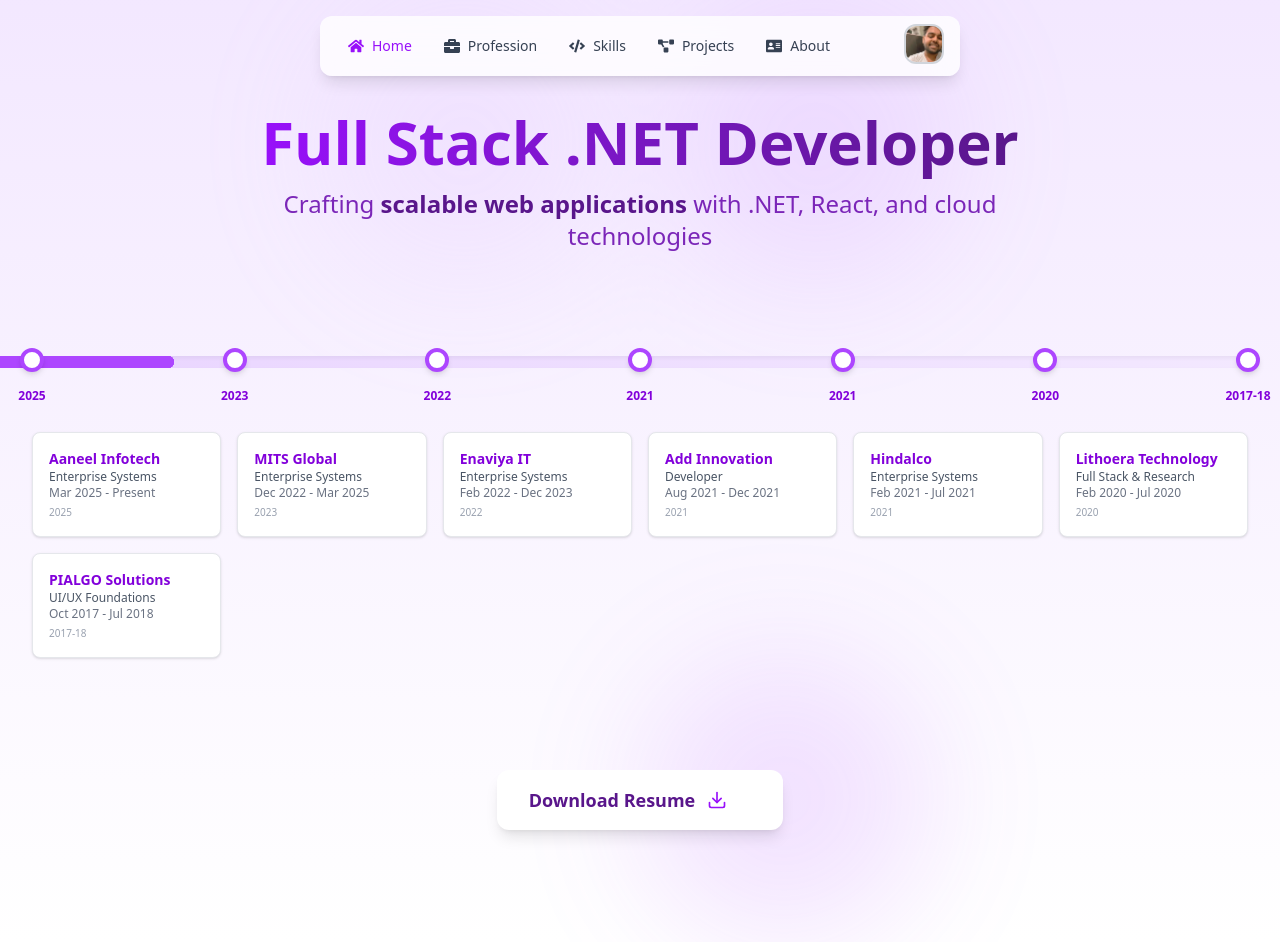
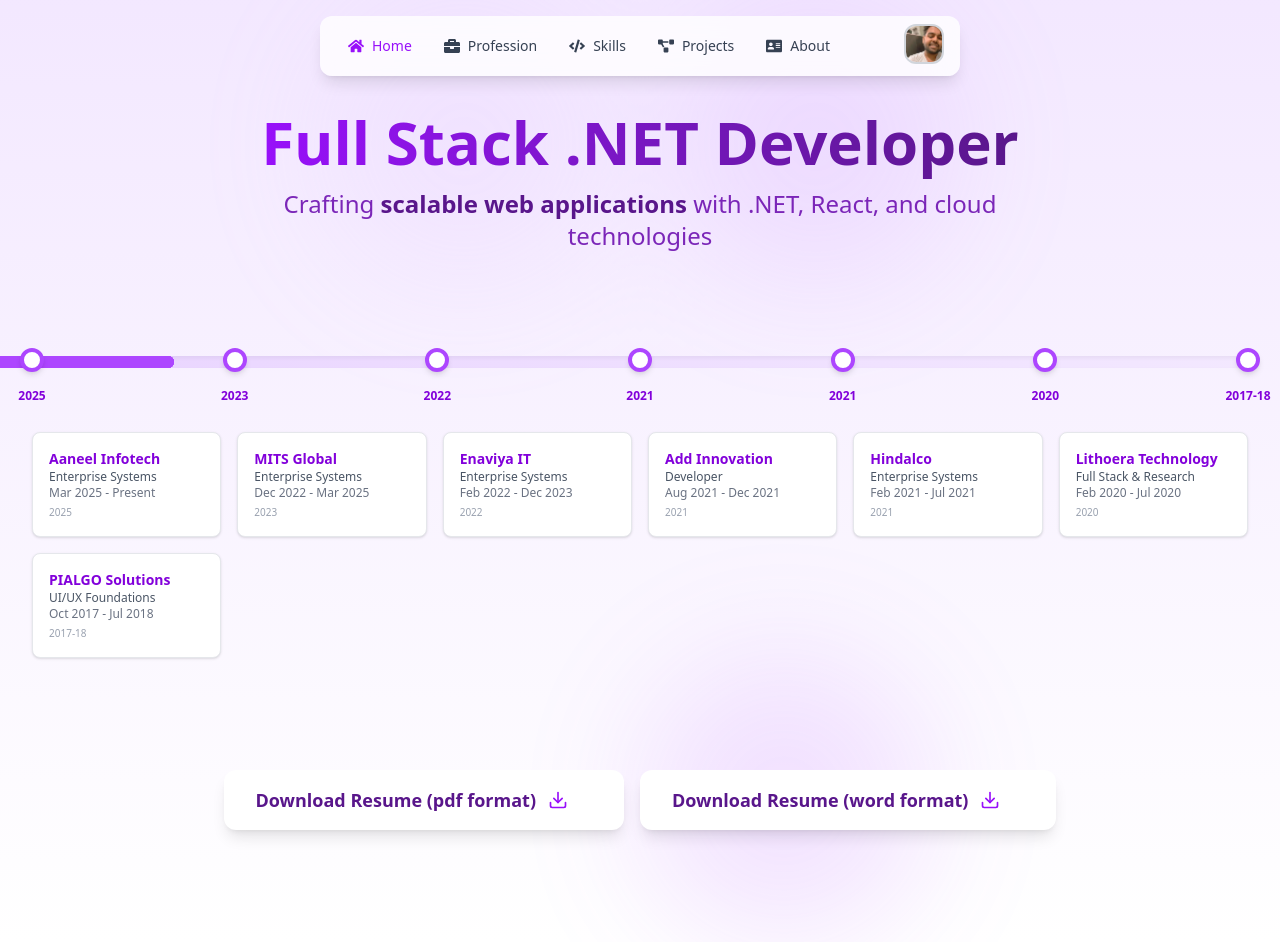
Before and after one commit to princeghostme/portfolio, a React (Vite) app: page / in a window 1280 px wide. Shown: the top 945 px of the page. Built offline with nearby package versions, Linux system fonts and the light colour scheme.

Commit message:
fix: update resume download links to use constants from AppConstraint

```diff
--- a/src/AppConstraint.ts
+++ b/src/AppConstraint.ts
@@ -3,3 +3,8 @@ export const URLS = {
   GITHUB: "https://github.com/princeghostme",
   WHATSAPP: "https://wa.me/917004571707",
 };
+
+export const RESUME ={
+    PDF : "https://prince-react-app-first.s3.eu-north-1.amazonaws.com/Prince_Yadav_CV.pdf",
+    DOCX : "https://prince-react-app-first.s3.eu-north-1.amazonaws.com/Resume/Prince_Yadav_CV.docx"
+}
--- a/src/components/PageHeader.tsx
+++ b/src/components/PageHeader.tsx
@@ -1,3 +1,4 @@
+import { RESUME } from "../AppConstraint";
 import pdfResume from "../assets/Prince_Yadav_CV.pdf";
 import GrowthStack from "./GrowthStack";
 import { FiDownload, FiArrowRight } from "react-icons/fi";
@@ -38,12 +39,27 @@ const PageHeader = () => {
         <div className="flex gap-4 justify-center w-full">
           <div>
             <a
-              href={pdfResume}
+              href={RESUME.PDF}
               download="Prince_Resume.pdf"
               className="relative flex items-center px-8 py-4 bg-white rounded-xl shadow-lg hover:shadow-xl transition-all duration-300"
             >
               <span className="text-lg font-semibold text-purple-900 group-hover:text-purple-700 transition-colors">
-                Download Resume
+                Download Resume (pdf format)
+              </span>
+              <div className="ml-3 flex items-center space-x-2">
+                <FiDownload className="w-5 h-5 text-purple-600 group-hover:text-purple-800 transition-colors" />
+                <FiArrowRight className="w-4 h-4 text-purple-600 opacity-0 group-hover:opacity-100 transform group-hover:translate-x-1 transition-all" />
+              </div>
+            </a>
+          </div>
+          <div>
+            <a
+              href={RESUME.DOCX}
+              download="Prince_Resume.docx"
+              className="relative flex items-center px-8 py-4 bg-white rounded-xl shadow-lg hover:shadow-xl transition-all duration-300"
+            >
+              <span className="text-lg font-semibold text-purple-900 group-hover:text-purple-700 transition-colors">
+                Download Resume (word format)
               </span>
               <div className="ml-3 flex items-center space-x-2">
                 <FiDownload className="w-5 h-5 text-purple-600 group-hover:text-purple-800 transition-colors" />
```
